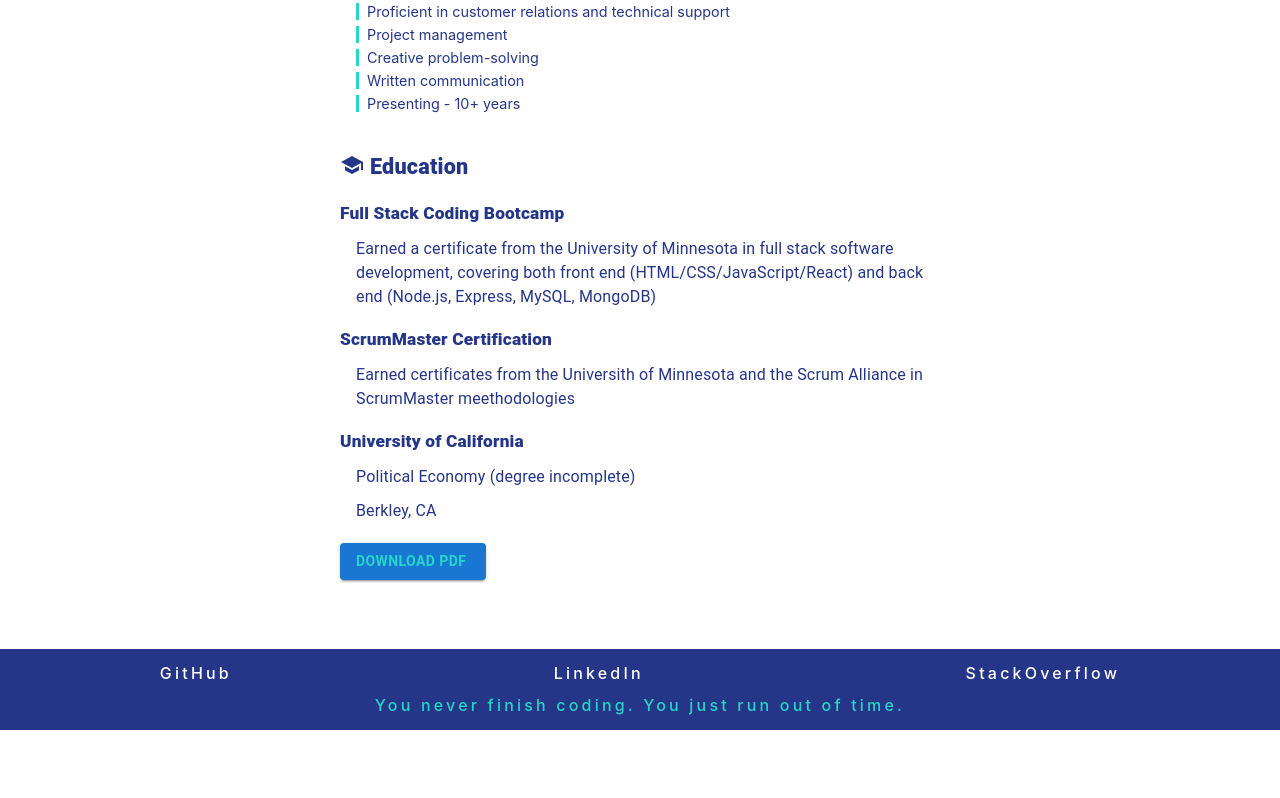
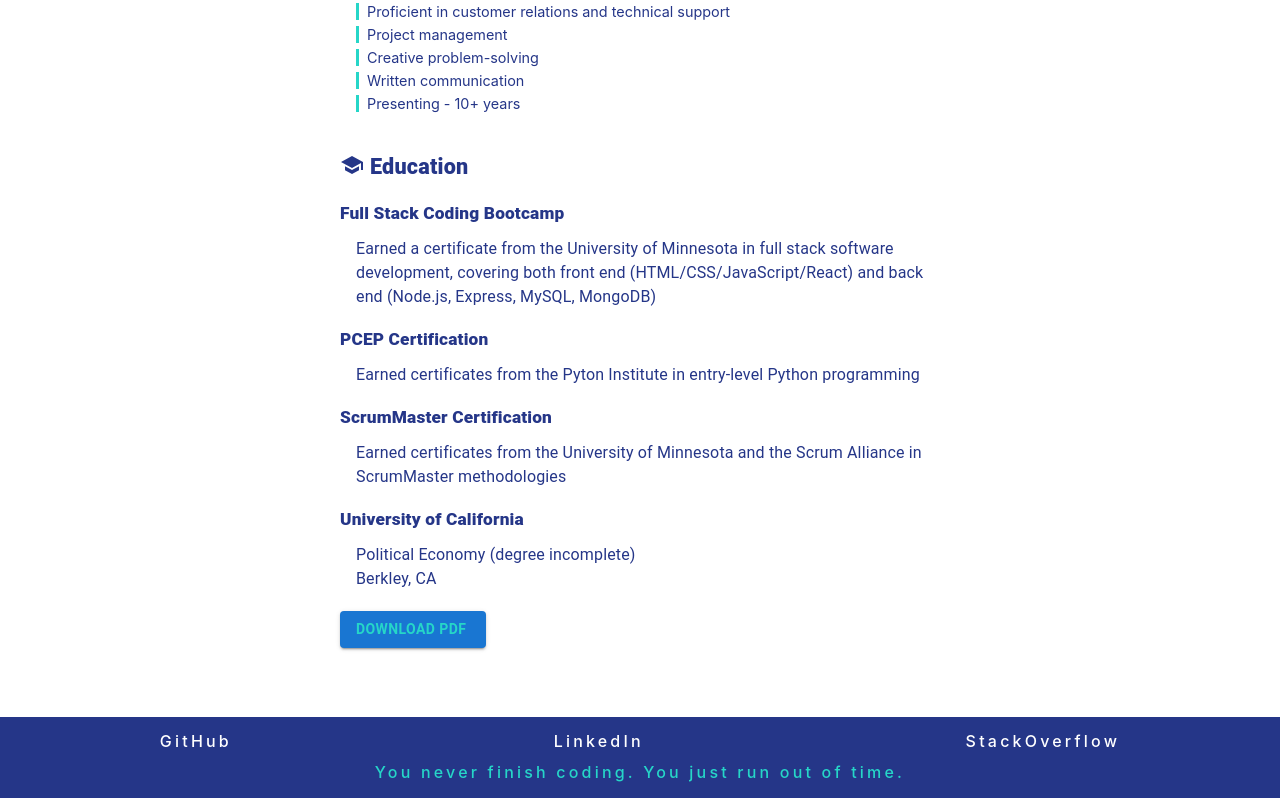
Before and after one commit to lkalliance/code-portfolio, a React (Create React App) app: page /#/resume in a window 1280 px wide. Shown: the part 1220-2018 px from the top of the page. Before the commit the page ends 1950 px from the top, so only its background shows below. Built offline with nearby package versions, Linux system fonts and the light colour scheme.

Commit message:
Added Python credential

```diff
--- a/src/pages/About/About.tsx
+++ b/src/pages/About/About.tsx
@@ -29,6 +29,17 @@ function About({ small }: aboutProps) {
         >
           <img
             src="./images/full-stack-web-development-certificate-coding-boot-camp.png"
+            className="badge"
+            alt="Credly full stack web development badge"
+          />
+        </a>
+        <a
+          href="https://www.credly.com/badges/d0db0faf-a143-459f-9268-147c55ad36ab/public_url"
+          target="_blank"
+          rel="noreferrer"
+        >
+          <img
+            src="./images/pcep-30-02-pcep-certified-entry-level-python-programmer.png"
             className="badge"
             alt="Credly full stack web development badge"
           />
--- a/src/pages/Resume/Resume.css
+++ b/src/pages/Resume/Resume.css
@@ -64,6 +64,10 @@
   top: 4px;
 }
 
+#resume p.cal {
+  margin-top: 0;
+}
+
 @media screen and (max-width: 375px) {
   #resume {
     padding: 15px;
--- a/src/pages/Resume/Resume.tsx
+++ b/src/pages/Resume/Resume.tsx
@@ -135,16 +135,23 @@ function Resume() {
         (HTML/CSS/JavaScript/React) and back end (Node.js, Express, MySQL,
         MongoDB)
       </Typography>
+      <Typography component="h4">PCEP Certification</Typography>
+      <Typography component="p">
+        Earned certificates from the Pyton Institute in entry-level Python
+        programming
+      </Typography>
       <Typography component="h4">ScrumMaster Certification</Typography>
       <Typography component="p">
-        Earned certificates from the Universith of Minnesota and the Scrum
-        Alliance in ScrumMaster meethodologies
+        Earned certificates from the University of Minnesota and the Scrum
+        Alliance in ScrumMaster methodologies
       </Typography>
       <Typography component="h4">University of California</Typography>
       <Typography component="p">
         Political Economy (degree incomplete)
       </Typography>
-      <Typography component="p">Berkley, CA</Typography>
+      <Typography component="p" className="cal">
+        Berkley, CA
+      </Typography>
       {/* button to link to PDF file in new window */}
       <Button
         variant="contained"
```
Also changed, not shown: public/images/pcep-30-02-pcep-certified-entry-level-python-programmer.png (added).
